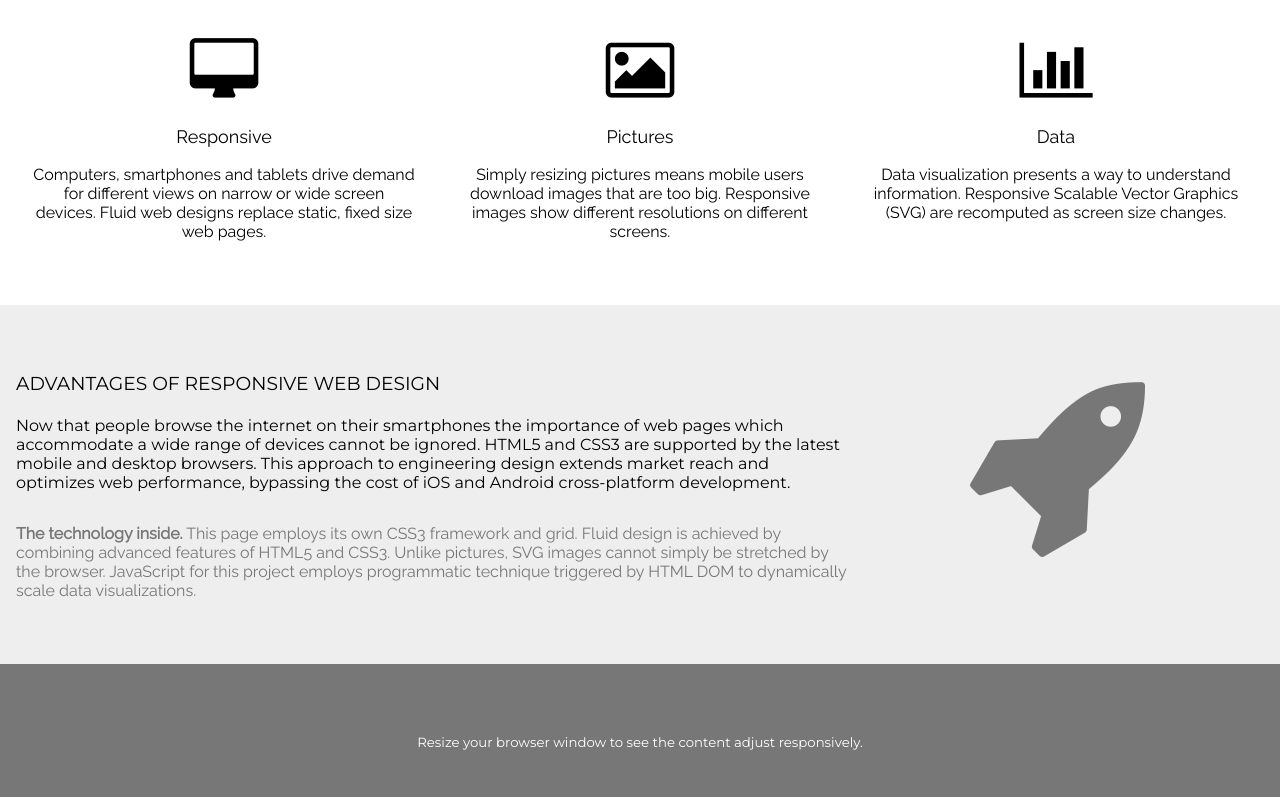
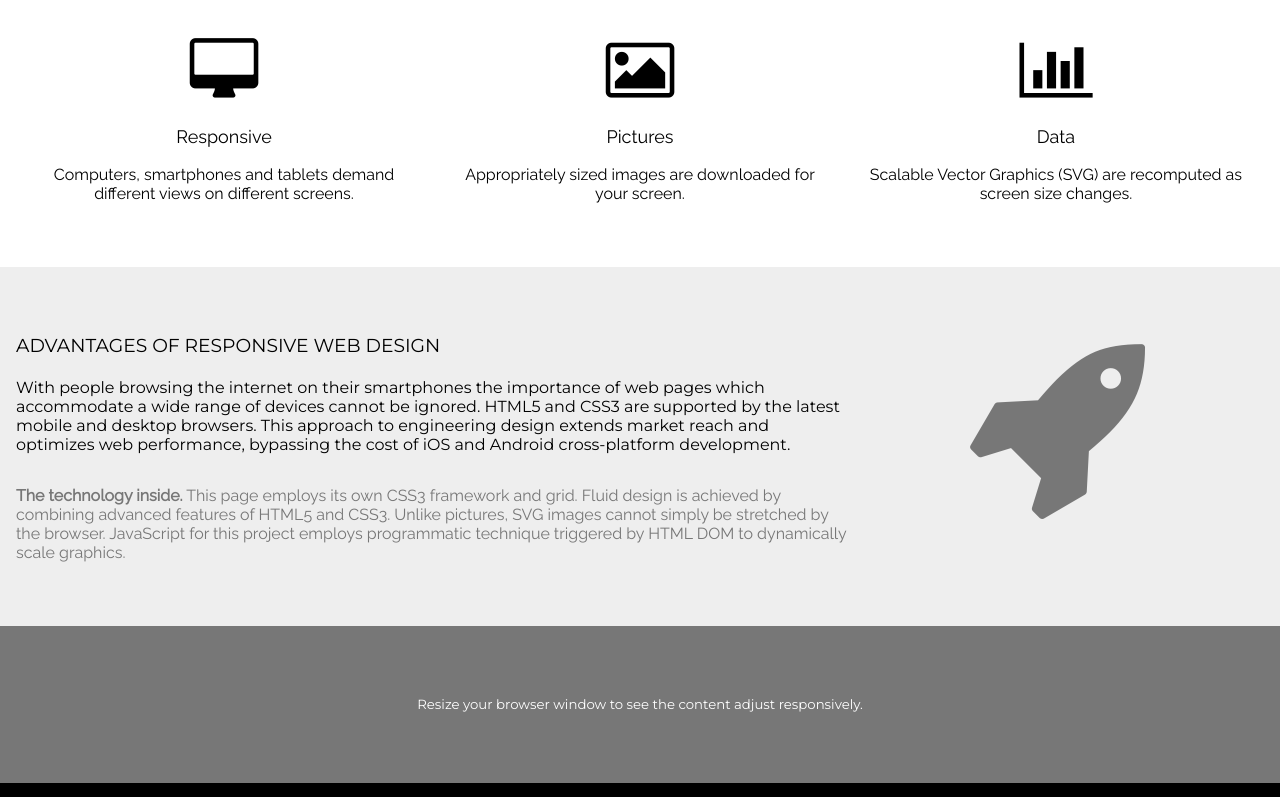
Before and after one commit to forthmedia/rwd, a website: page src/index.html in a window 1280 px wide. Shown: the part 478-1275 px from the top of the page. Drawn offline with Linux system fonts and the light colour scheme.

Commit message:
Update styles, add images.

```diff
--- a/src/grid/scss/grid.scss
+++ b/src/grid/scss/grid.scss
@@ -76,7 +76,7 @@
     width: percentage(12/12);
 }
 /* pad */
-@media (min-width: 768px) {
+@media (min-width: 770px) {
     .grid-third {
         width: percentage(4/12);
     }
--- a/src/index.html
+++ b/src/index.html
@@ -5,29 +5,29 @@
     <meta charset="utf-8">
     <meta name="viewport" content="width=device-width, initial-scale=1">
 
-    <!--build:css ./css/styles.min.css-->
+    <!--build:css css/styles.min.css-->
     <link rel="stylesheet" href="./css/fm.css">
     <link rel="stylesheet" href="./css/styles.css">
     <link rel="stylesheet" href="./grid/css/grid.css">
     <link rel="stylesheet" href="./css/nv.d3.css">
     <!-- endbuild -->
 
-    <!--build:css ./css/font-awesome.min.css-->
+    <!--build:css css/font-awesome.min.css-->
     <link rel="stylesheet" href="./css/font-awesome.css">
     <!-- endbuild -->
 
     <link href="https://fonts.googleapis.com/css?family=Montserrat" rel="stylesheet">
     <link href="https://fonts.googleapis.com/css?family=Raleway" rel="stylesheet">
 
-    <!--build:js ./js/scripts.min.js -->
+    <!--build:js js/scripts.min.js -->
     <script src="./js/scripts.js"></script>
     <!-- endbuild -->
 
-    <!--build:js ./js/d3.min.js -->
+    <!--build:js js/d3.min.js -->
     <script src="./js/d3.js"></script>
     <!-- endbuild -->
 
-    <!--build:js ./js/nv.d3.min.js -->
+    <!--build:js js/nv.d3.min.js -->
     <script src="./js/nv.d3.js"></script>
     <!-- endbuild -->
 
@@ -82,22 +82,18 @@
             <div class="grid-third item">
             <span class="jumbo center margin-bottom-32"><i class="fa fa-desktop"></i></span>
             <p class="large">Responsive</p>
-            <p>Computers, smartphones and tablets drive demand for different views on narrow or
-                wide screen devices. Fluid web designs replace static, fixed size web pages.</p>
+            <p>Computers, smartphones and tablets demand different views on different screens.</p>
             </div>
             <div class="grid-third item">
             <span class="jumbo center margin-bottom-32"><i class="fa fa-image"></i></span>
             <p class="large">Pictures</p>
-            <p>Simply resizing pictures means mobile users download images that are too big.
-                Responsive images show different resolutions on different screens.</p>
+            <p>Appropriately sized images are downloaded for your screen.</p>
             </p>
             </div>
             <div class="grid-third item">
             <span class="jumbo center margin-bottom-32"><i class="fa fa-bar-chart"></i></span>
             <p class="large">Data</p>
-            <p>Data visualization presents a way to understand information. Responsive
-                 Scalable Vector Graphics (SVG) are recomputed as screen size changes.
-            </p>
+            <p>Scalable Vector Graphics (SVG) are recomputed as screen size changes.</p>
             </div>
         </div>
     </div>
@@ -106,7 +102,7 @@
             <div class="grid-two-third">
             <h3>ADVANTAGES OF RESPONSIVE WEB DESIGN</h3>
             <h4 class=" margin-bottom-32">
-                Now that people browse the internet on their smartphones the importance of web pages
+                With people browsing the internet on their smartphones the importance of web pages
                 which accommodate a wide range of devices cannot be ignored. HTML5 and CSS3 are supported
                 by the latest mobile and desktop browsers. This approach to engineering design
                 extends market reach and optimizes web performance, bypassing the cost of iOS and Android
@@ -117,7 +113,7 @@
                 This page employs its own CSS3 framework and grid. Fluid design is achieved by combining
                 advanced features of HTML5 and CSS3. Unlike pictures, SVG images cannot simply be stretched
                 by the browser. JavaScript for this project employs programmatic technique triggered by HTML
-                DOM to dynamically scale data visualizations.
+                DOM to dynamically scale graphics.
                 </p>
             </div>
             <div class="grid-third center">
@@ -231,10 +227,10 @@
 <footer class="container center fm-black">
     <a href="#top" class="fm-button fm-white-hover"><i class="fa fa-arrow-circle-up pad-fa"></i>Go to top</a>
     <section class="xlarge">
-        <a href="https://github.com/forthmedia/" title="GitHub" target="_blank" class="fm-text-footer-white"><i class="fa fa-github pad-fa"></i></a>
+        <a href="https://github.com/forthmedia/rwd/" title="GitHub" target="_blank" class="fm-text-footer-white"><i class="fa fa-github pad-fa"></i></a>
         <a href="https://www.linkedin.com/in/kurtjonach/" title="LinkedIn" target="_blank" class="fm-text-footer-white"><i class="fa fa-linkedin"></i></a>
     </section>
-    <p>Code repository on <a href="https://github.com/forthmedia/" title="GitHub" target="_blank" class="fm-text-footer-gold">GitHub</a></p>
+    <p>Code repository on <a href="https://github.com/forthmedia/rwd/" title="GitHub" target="_blank" class="fm-text-footer-gold">GitHub</a></p>
 </footer>
 
 <script>
--- a/src/scss/styles.scss
+++ b/src/scss/styles.scss
@@ -47,7 +47,7 @@ footer > section {
     }
 }
 /* desktop */
-@media (min-width: 768px) {
+@media (min-width: 770px) {
     .image:first-of-type {
         padding-left: 24px;
         padding-right: 12px;
```
Also changed, not shown: package.json (added, +25 -0 lines), src/css/styles.css, src/grid/css/grid.css, src/images/bridge.png (added), src/images/bridge_sm.png (added), src/images/forrest.png (added), src/images/forrest_sm.png (added), src/images/meetup.png (added), src/images/meetup_sm.png (added), src/images/mountain.png (added), src/images/mountain_sm.png (added), 1 other file.
